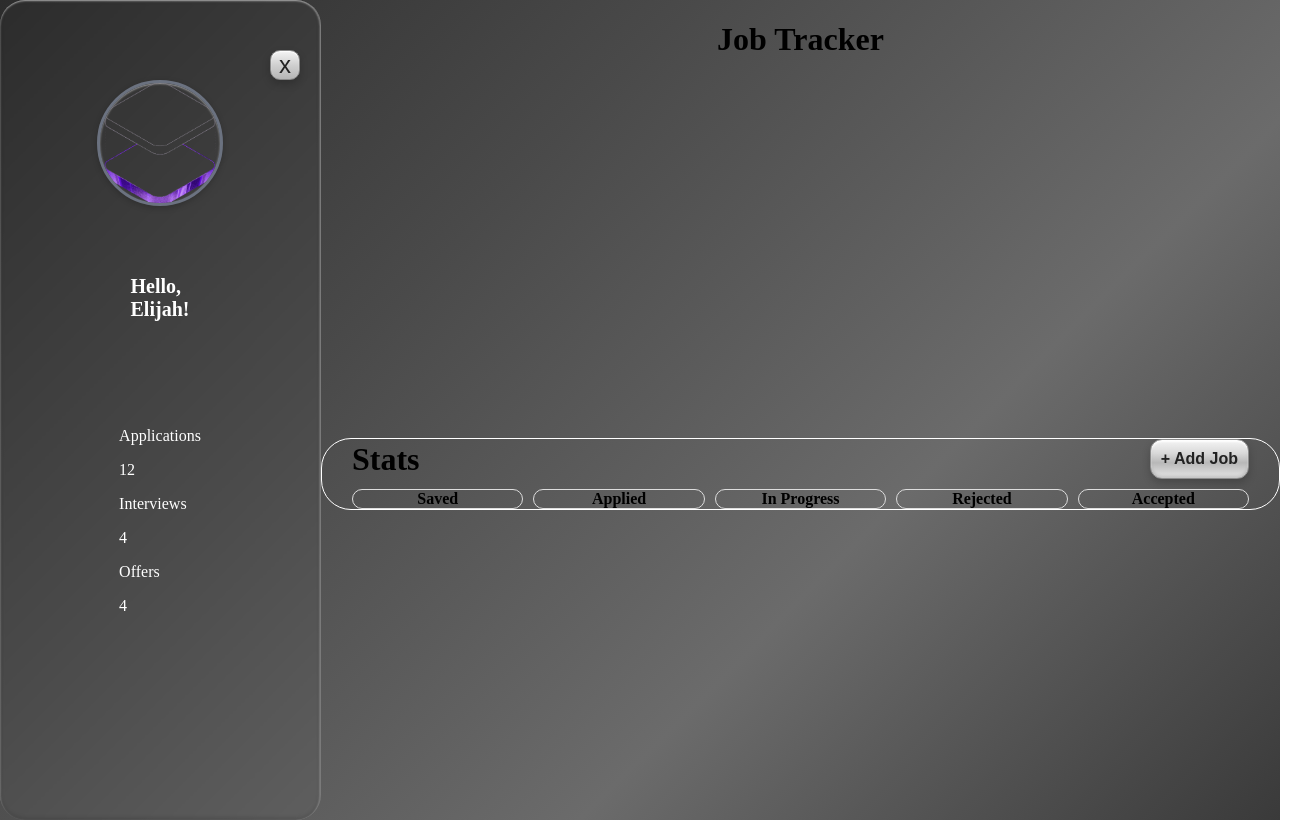
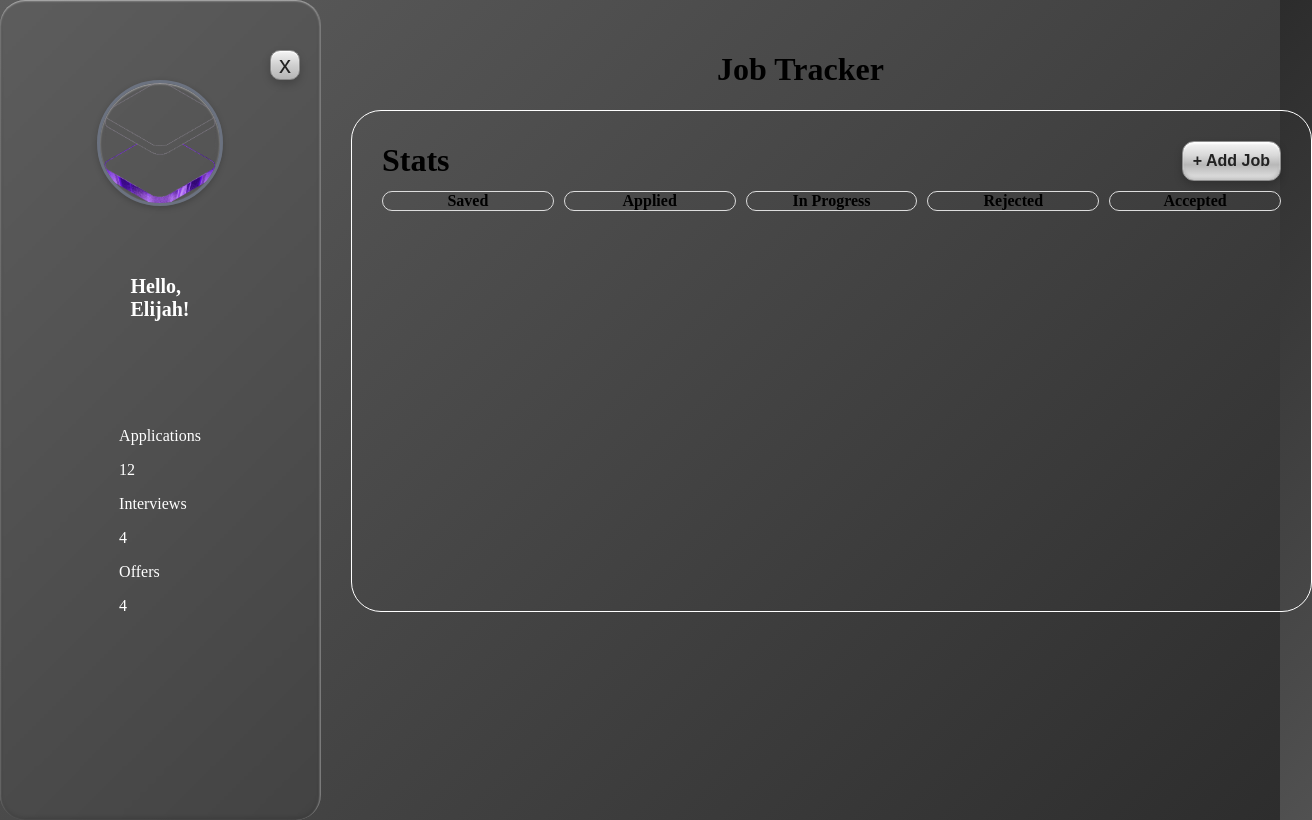
Before and after one commit to ElijahSWilliams/jobTracker, a React (Vite) app: page / in a window 1280 px wide. Shown: the whole page, 1312 px wide, since content can reach past the window. Built offline with nearby package versions, Linux system fonts and the light colour scheme.

Commit message:
Display UI First Draft Done

```diff
--- a/src/App.css
+++ b/src/App.css
@@ -1,12 +1,16 @@
 .app {
     display: flex;
     min-height: 100vh;
+
+    background: linear-gradient(135deg, #5d5d5d, #2d2d2d);
 }
 
 .app__main {
-flex: 1;
-/* display: flex; */
-text-align: center;
-/* justify-content: center;
-align-items: center; */
+    flex: 1;
+
+    display: flex;
+    flex-direction: column;
+    align-items: center;
+
+    padding: 30px;
 }
--- a/src/Header/Header.css
+++ b/src/Header/Header.css
@@ -1,10 +1,11 @@
 .header {
 /* display: flex;
 flex-direction: column; */
-
+width: 100%;
+max-width: 1000px;
 
 }
 
 .header__title {
-
+  text-align: center;
 }
--- a/src/Main/Main.css
+++ b/src/Main/Main.css
@@ -3,18 +3,21 @@ background-color: transparent;
 border: 1px solid white;
 border-radius: 30px;
 max-width: 1000px;
+width: 100%;
 
 max-height: 500px;
 
-position: relative ;
-bottom: 20px;
+/* position: relative ;
+bottom: 20px; */
 
 /* This places the main to the right */
 flex: 1;
 
 padding: 0px 30px;
 margin: 0 auto;
-margin-top: 400px;
+/* margin-top: 400px; */
+
+
 
 }
 
@@ -23,6 +26,7 @@ margin-top: 400px;
     align-items: center;
     justify-content: space-between;
     margin-bottom: 10px;
+    margin-top: 30px;
 }
 
 /* BUTTON */
--- a/src/Main/Main.tsx
+++ b/src/Main/Main.tsx
@@ -20,7 +20,7 @@ function Main({ }: MainProps) {
         <div className="main">
             <div className="main__header">
                 <h1 className="main__title">Stats</h1>
-                <button className="main__add-button">+ Add Job</button>
+                <button className="main__add-button"> + Add Job</button>
             </div>
 
 
```
